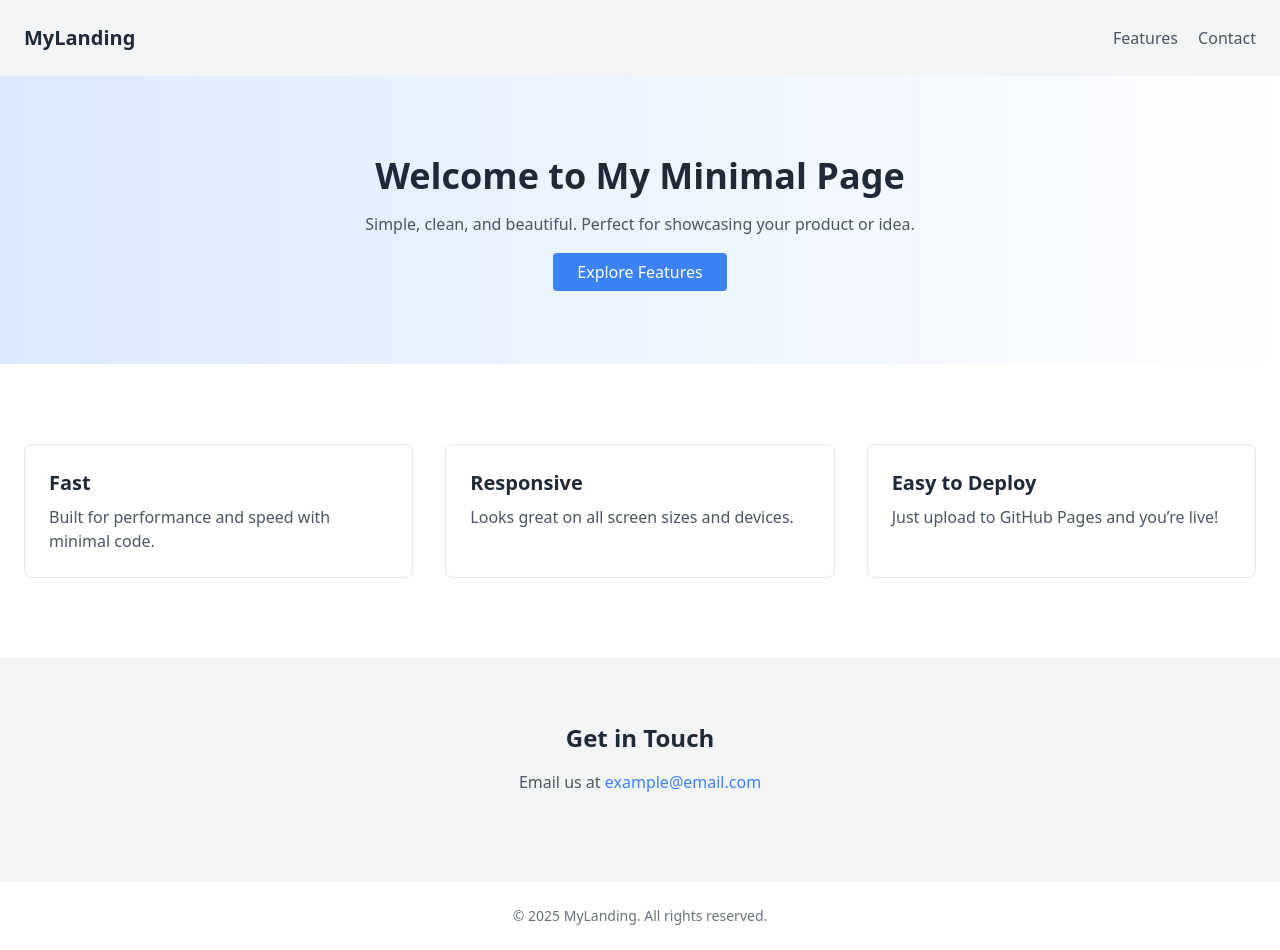
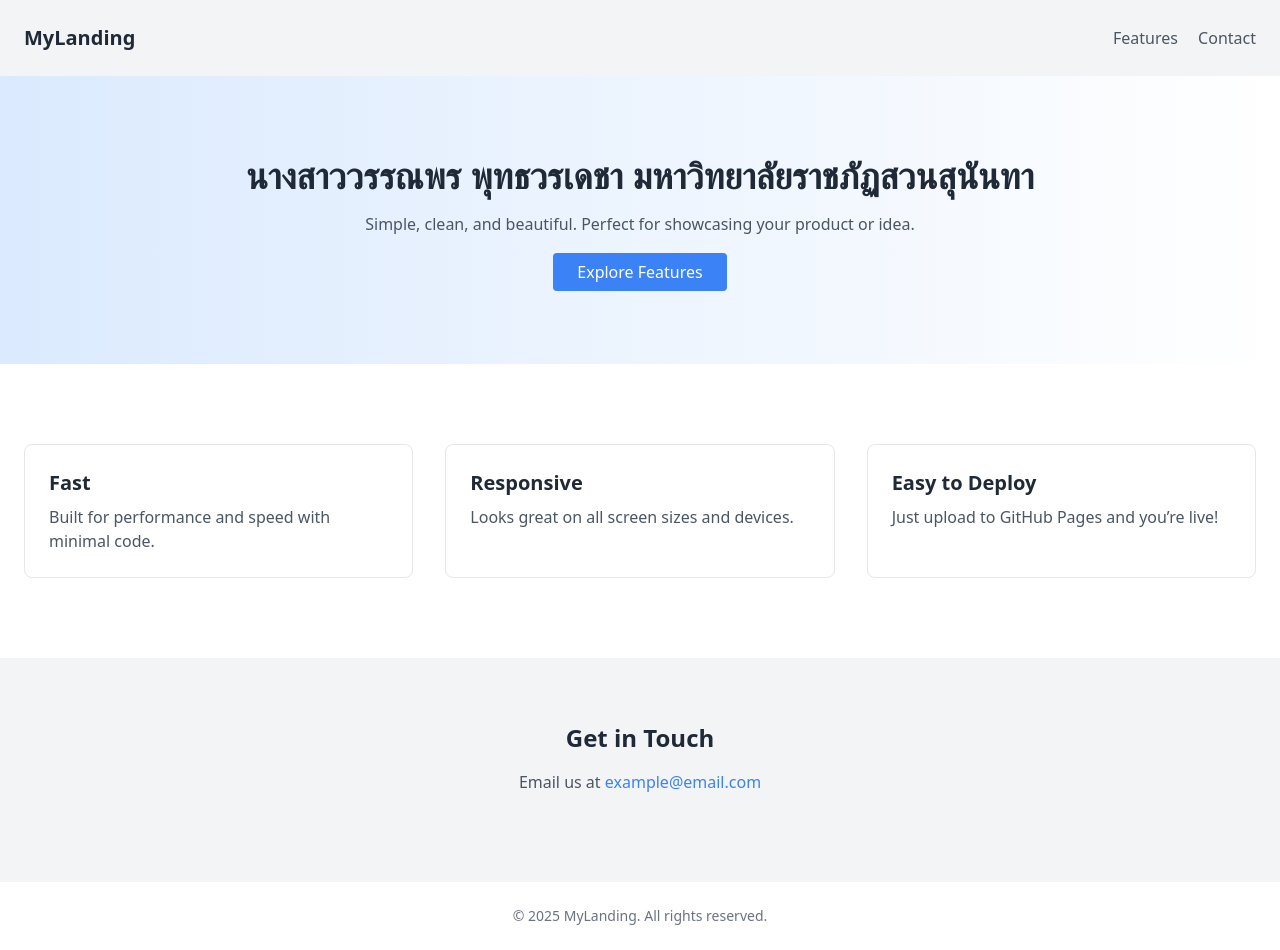
Before and after one commit to oranutph/landingPage, a plain HTML site: page index.html in a window 1280 px wide. Drawn offline with nearby package versions, Linux system fonts and the light colour scheme.

Commit message:
Update index.html

```diff
--- a/index.html
+++ b/index.html
@@ -21,7 +21,7 @@
 
   <!-- Hero Section -->
   <section class="text-center py-20 px-6 bg-gradient-to-r from-blue-100 to-white">
-    <h2 class="text-4xl font-bold mb-4">Welcome to My Minimal Page</h2>
+    <h2 class="text-4xl font-bold mb-4">นางสาววรรณพร พุทธวรเดชา มหาวิทยาลัยราชภัฏสวนสุนันทา</h2>
     <p class="text-gray-600 mb-6 max-w-xl mx-auto">Simple, clean, and beautiful. Perfect for showcasing your product or idea.</p>
     <a href="#features" class="bg-blue-500 text-white px-6 py-2 rounded hover:bg-blue-600 transition">Explore Features</a>
   </section>
```
